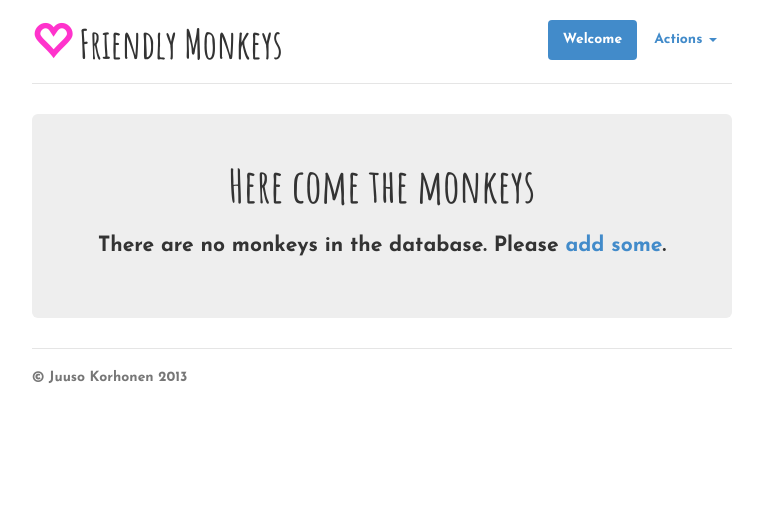
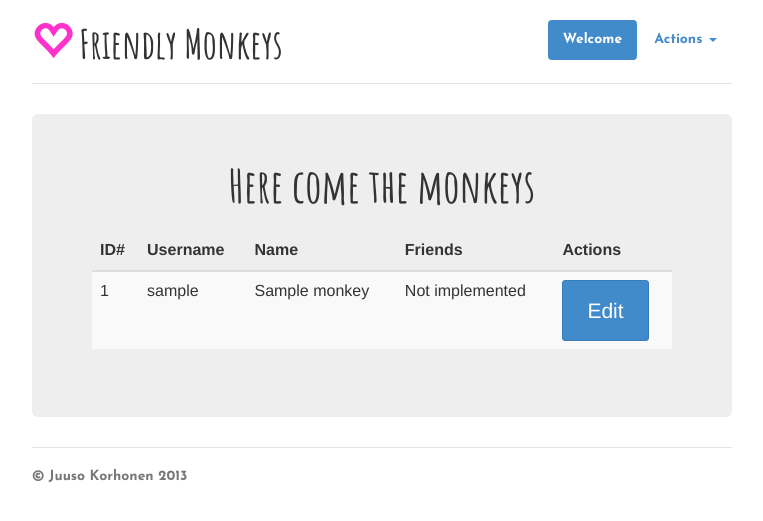
Before and after one commit to juusokorhonen/friendly-monkeys, a Flask app: page /list in a window 1280 px wide. Shown: the top 521 px of the page, without its empty margins (258-1021 px from the left). Run offline with Flask 2, Linux system fonts and the light colour scheme; tables that the repository leaves empty hold one stand-in row (values such as "Sample post"); some libraries are stand-ins or nearby versions.

Commit message:
Worked further with database activity.

```diff
--- a/src/schema.sql
+++ b/src/schema.sql
@@ -2,7 +2,8 @@
 create table monkeys (
 	monkeyid integer primary key autoincrement,
 	username text not null,
-	name text not null
+	name text not null,
+	unique (username)
 );
 drop table if exists friendships;
 create table friendships (
--- a/src/server.py
+++ b/src/server.py
@@ -1,6 +1,19 @@
 from sqlite3 import dbapi2 as sqlite3
-from flask import Flask, render_template, url_for, g, request, session, redirect, abort, flash
+from sqlite3 import IntegrityError
+from flask import Flask, render_template, url_for, g, request, session, redirect, abort, flash, escape, make_response
 from contextlib import closing
+from flask_wtf import Form
+from wtforms import TextField, validators
+
+# Define WTForms classes
+class AddMonkeyForm(Form):
+    """Form that adds a single monkey to the database."""
+    username = TextField('Username', [validators.Length(min=4, max=25, message='Username should be 4...25 characters long')])
+    name = TextField('Full name', [validators.InputRequired(message='Full name cannot be empty')])
+
+# Define custon exceptions
+class UsernameNotUniqueException(Exception):
+    pass
 
 # Create application
 app = Flask(__name__)
@@ -9,6 +22,7 @@
 app.config.update(dict(
     DATABASE = '/tmp/monkeys.db',
     DEBUG = True,
+    SECRET_KEY = 'Amonkeystandinonitshead',
 ))
 app.config.from_envvar('MONKEY_SETTINGS', silent=True)
 
@@ -38,9 +52,12 @@
 # Query the database
 def query_db(query, args=(), one=False):
     """Makes a query to the database and returns the results."""
-    cur = get_db().execute(query, args)
-    rv = cur.fetchall()
-    cur.close()
+    try:
+        cur = get_db().execute(query, args)
+        rv = cur.fetchall()
+        cur.close()
+    except IntegrityError as e:
+        raise UsernameNotUniqueException()
     return (rv[0] if rv else None) if one else rv
 
 @app.teardown_request
@@ -50,6 +67,8 @@
     if db is not None:
         db.close()
 
+
+
 # Define routes
 
 @app.route('/')
@@ -58,15 +77,107 @@
 
 @app.route('/list')
 def list():
-    return render_template('list_monkeys.html')
+    """List monkeys from the database."""
+    result = query_db('SELECT monkeyid,username,name FROM monkeys')
+    if (result is None):
+        # No monkeys were returned
+        return render_template('list_monkeys.html')
+    else:
+        # There are monkeys
+        return render_template('list_monkeys.html', monkeys=result)
 
-@app.route('/add')
+@app.route('/show/<username>')
+def show(username):
+    """Show the monkey profile, which is identified by username."""
+    result = query_db('SELECT monkeyid,username,name FROM monkeys WHERE username=?', args=[username], one=True)
+    #print(result)
+    if (result is None):
+        # Monkey search failed, so give 404
+        abort(404)
+        #return make_response(render_template('filenotfound.html'), 404)
+    return render_template('show_monkey.html', monkey=result)
+
+@app.route('/add', methods=['GET', 'POST'])
 def add():
-    return render_template('add_monkey.html')
+    form = AddMonkeyForm(request.form)
+    if (request.method == 'GET'):
+        # Display the input form
+        return render_template('show_add_monkey_form.html', form=form)
+    elif (request.method == 'POST' and form.validate()):
+        # Form has been sent and validated
+        username = form.username.data
+        name = form.name.data
+        msg = "" # Message for next page flash
+        # !!! Using prepared statements here, yet the safety should be checked
+        try:
+            query_db('INSERT INTO monkeys (username, name) VALUES (?, ?)', (username, name), one=True)
+        except UsernameNotUniqueException:
+            msg += 'Adding monkey failed. Username "{username}" already in use.'.format(username=escape(username))
+            flash(msg, 'error')
+        else:
+            get_db().commit() # Commit changes
+            # Make a note on the next page
+            msg = 'Successfully added a monkey named "{name}", with username "{username}".<br />\n<a href="{entryurl}" class="alert-link">See entry</a>.'.format(name=escape(name), username=escape(username), entryurl=url_for('show', username=username))
+            #print(msg)
+            flash(msg)
+        return render_template('show_add_monkey_form.html', form=form)
+    else: # request method is post, yet the form did not validate
+        errormsg = 'Adding monkey failed.'
+        # Append error messages to flash
+        if (form.errors):
+            for field_name, field_errors in form.errors.items():
+                for error in field_errors:
+                    errormsg += '<br />{error}.\n'.format(error=error)
+        flash(errormsg, 'error')
+        return render_template('show_add_monkey_form.html', form=form)
 
-@app.route('/add/multiple')
-def add_several():
-    return render_template('add_several_monkeys.html')
+# Make example data into the database
+@app.route('/load_example_data/', defaults={'confirm': 0})
+@app.route('/load_example_data/confirm/<int:confirm>')
+def load_example_data(confirm):
+    if (confirm == 1):
+        values = [('rlemur', 'Ringo the Lemur'),
+                    ('macaq11', 'Madison Macaque'),
+                    ('ggorilla', 'Gonzo Gorilla'),
+                    ('ltamarin', 'Lionel Tamarin'),
+                    ('indira', 'Dira Indri'),
+                    ('patas', 'Patas Monkey'),
+                    ('pansy', 'Pansy the Chimpanzee'),
+                    ('hanu', 'Han Hanuman'),
+                    ('BigSuperStar', 'Titi Orangutan'),
+                    ('darwin', 'Charles Darwin'),
+                    ('wpooh', 'Winnie the Pooh'),
+                    ('bgorilla', 'Busta Gorilla'),
+                    ('ladidas', 'Larry Adidas'),
+                    ('MojoJojo', 'Jojo Lemur'),
+                    ('ghost84', 'Ghostly Ape'),
+                    ('mmanda', 'Mary Mandarin'),
+                    ('kkong', 'King Kong')]
+        try:
+            get_db().executemany('INSERT INTO monkeys (username, name) VALUES (?, ?)', values)
+        except IntegrityError as e:
+            return render_template('load_example_data.html', confirm=True, success=False)
+        else:
+            get_db().commit() # Make the changes
+            return render_template('load_example_data.html', confirm=True, success=True)
+    else:
+        return render_template('load_example_data.html', confirm=False)
+
+# Wipe the database
+@app.route('/wipe_database/', defaults={'confirm': 0})
+@app.route('/wipe_database/confirm/<int:confirm>')
+def wipe_database(confirm):
+    if (confirm == 1): # Wipeout confirmed
+        init_db() # Perhaps implement another method for a "soft" wipeout
+        return render_template('wipe_database.html', confirm=True)
+    else:
+        return render_template('wipe_database.html', confirm=False)
+
+# Error handling
+@app.errorhandler(404)
+def filenotfound(e):
+    return render_template('filenotfound.html'), 404
+
 # Run the application from command line
 if __name__ == '__main__':
     init_db()
--- a/src/static/jumbotron-narrow.css
+++ b/src/static/jumbotron-narrow.css
@@ -106,3 +106,13 @@
 		border-bottom: 0;
 	}
 }
+
+/* Flashes */
+.flashes {
+	/* Pass */
+}
+
+/* Input form errors */
+.errors {
+	font-size: small;
+}
--- a/src/templates/list_monkeys.html
+++ b/src/templates/list_monkeys.html
@@ -6,7 +6,32 @@
 {% block content %}
 <div class="jumbotron">
   <h1>Here come the monkeys</h1>
+  {% if not monkeys %}
   <p>There are no monkeys in the database. Please <a href="{{url_for('add')}}">add some</a>.</p>
+  {% else %}
+  <table class="table table-striped table-hover">
+	<thead>
+		<tr>
+			<th>ID#</th>
+			<th>Username</th>
+			<th>Name</th>
+			<th>Friends</th>
+			<th>Actions</th>
+		</tr>
+	</thead>
+	<tbody>
+	{% for monkey in monkeys %}
+		<tr>
+			<td>{{ monkey.monkeyid }}</td>
+			<td>{{ monkey.username }}</td>
+			<td>{{ monkey.name }}</td>
+			<td>Not implemented</td>
+			<td><a href="#" class="btn btn-primary btn-xs" role="button">Edit</a></td>
+		</tr>
+	{% endfor %}
+	</tbody>
+  </table>
+  {% endif %}
 
 </div><!-- /jumbotron -->
 {% endblock %}
--- a/src/templates/welcome.html
+++ b/src/templates/welcome.html
@@ -8,6 +8,7 @@
   <p class="lead">Welcome to Friendly Monkeys, a web application, which makes it easy for monkeys to connect with each other. That is about as much as your average monkey can do on a computer, anyway.</p>
   <p>You can fool around in the playground as much as you like!</p>
   <p><a class="btn btn-lg btn-success" href="{{url_for('list')}}" role="button">Begin!</a></p>
+  <p>You can also either <a href="{{ url_for('load_example_data') }}">load example data</a> or <a href="{{ url_for('wipe_database') }}">wipe the database</a>.</p>
 
 </div><!-- /jumbotron -->
 {% endblock %}
```
Also changed, not shown: src/templates/add_monkey.html (deleted, +0 -12 lines), src/templates/show_add_monkey_form.html (added, +36 -0 lines).
